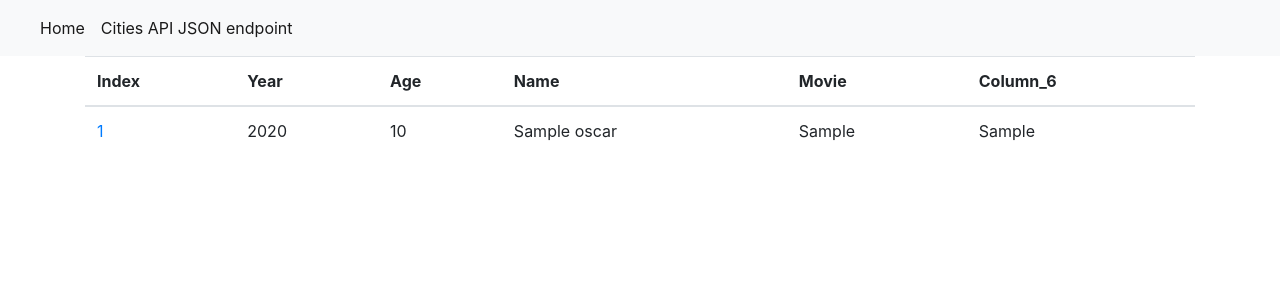
After one commit to smf37/WebappP1, a Flask app: template app/template/index.html in a window 1280 px wide. The commit adds this page. Shown: the top 300 px of the page. Run offline with Flask 2, Linux system fonts and the light colour scheme; the template is opened without the code that fills it: most values are stand-ins (such as "Sample title", 1, 10 or a date in 2020); some libraries are stand-ins or nearby versions.

Commit message:
Task: Lesson 3 updated html files

```diff
--- a/app/templates/edit.html
+++ b/app/template/edit.html
@@ -1,6 +1,6 @@
 {% extends "layout.html" %}
 {% block content %}
-<form action="/edit/{{city.id}}" method="post">
+<form action="/edit/{{oscar.id}}" method="post">
     <div class="row">
         <div class="col">
             <label for="fldName">City Name</label>
--- /dev/null
+++ b/app/template/index.html
@@ -0,0 +1,27 @@
+{% extends "layout.html" %}
+{% block content %}
+<table class="table">
+    <thead>
+    <tr>
+        <th scope="col">Index</th>
+        <th scope="col">Year</th>
+        <th scope="col">Age</th>
+        <th scope="col">Name</th>
+        <th scope="col">Movie</th>
+        <th scope="col">Column_6</th>
+    </tr>
+    </thead>
+    <tbody>
+    {% for oscar in oscars %}
+    <tr>
+        <td><a href="view/{{oscar.id}}">{{ oscar.fldIndex }}</a></td>
+        <td>{{ oscar.fldYear }}</td>
+        <td>{{ oscar.fldAge }}</td>
+        <td>{{ oscar.fldName }}</td>
+        <td>{{ oscar.fldMovie }}</td>
+        <td>{{ oscar.fldColumn_6 }}</td>
+    </tr>
+    {% endfor %}
+    </tbody>
+</table>
+{% endblock %}
--- a/app/templates/new.html
+++ b/app/template/new.html
@@ -3,7 +3,7 @@
 <form action="/cities/new" method="POST">
     <div class="row">
         <div class="col">
-            <label for="fldName">City Name</label>
+            <label for="fldIndex">City Name</label>
             <input id="fldName" type="text" class="form-control" placeholder="City Name" name="fldName">
         </div>
         <div class="col">
```
Also changed, not shown: app/template/view.html (added, +22 -0 lines), app/templates/index.html (deleted, +0 -29 lines), app/templates/view.html (deleted, +0 -21 lines), app/template/layout.html (renamed from app/templates/layout.html).
